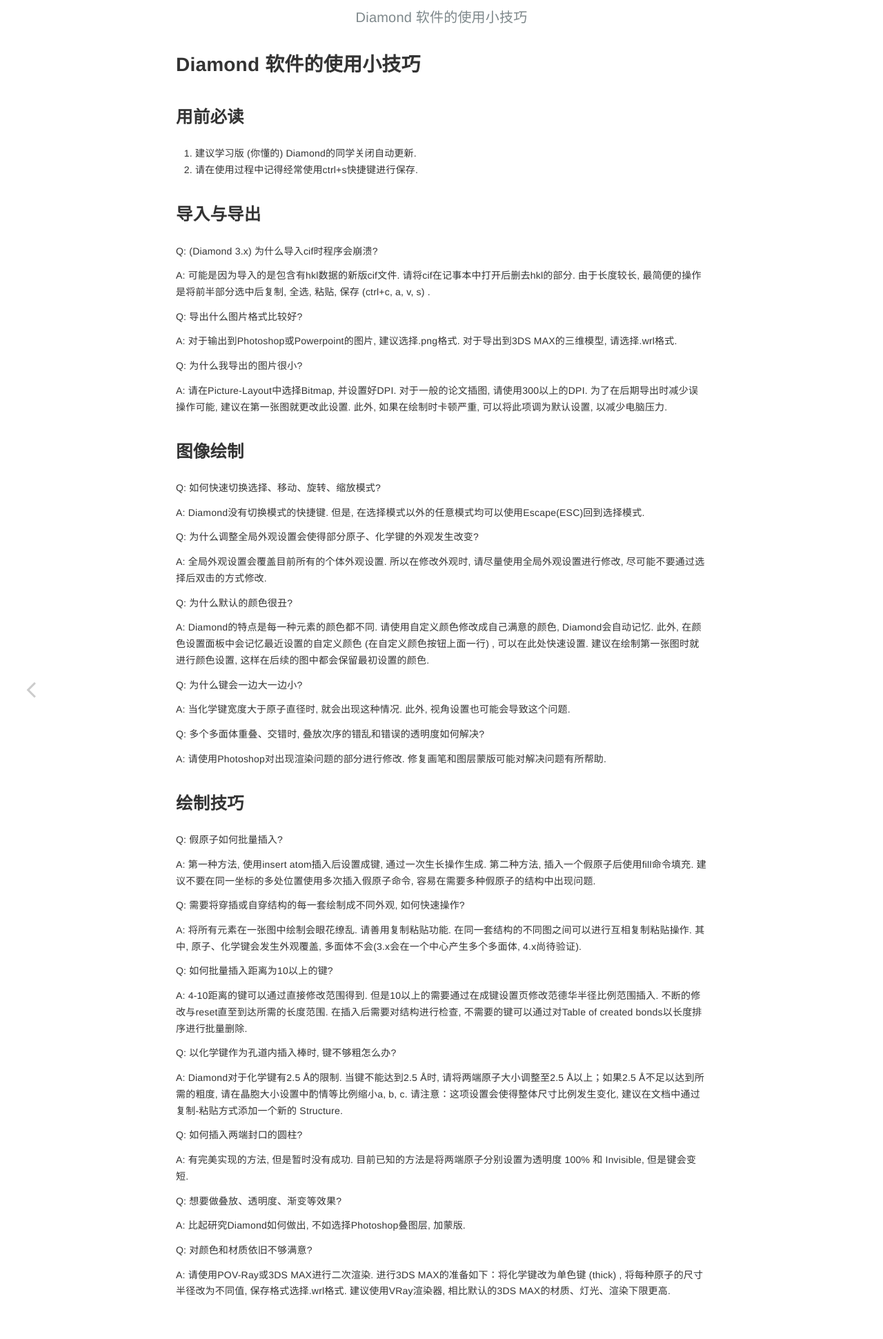
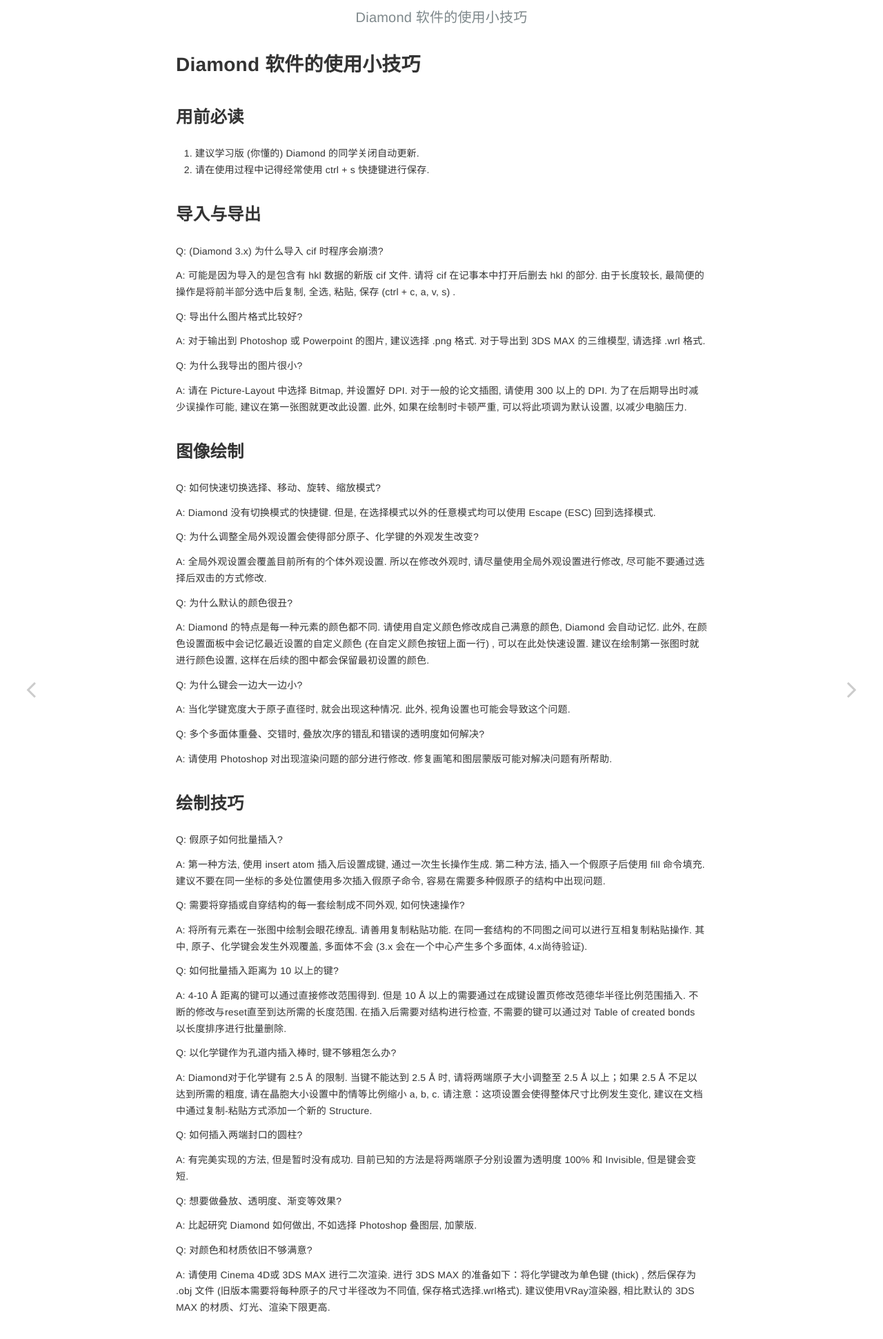
Before and after one commit to tkaray/tkaray.github.io, a Jekyll site: the page built from _posts/2022-11-10-diamond-faq.md, in a window 1280 px wide. Shown: the top 1941 px of the page at 69% size. Built offline with Jekyll 4.4.1, drawn with Linux system fonts in a browser that asks for light colours.

Commit message:
add new posts

```diff
--- a/_posts/2022-11-10-diamond-faq.md
+++ b/_posts/2022-11-10-diamond-faq.md
@@ -5,27 +5,27 @@ title: Diamond 软件的使用小技巧
 ---
 
 ## 用前必读
-1. 建议学习版 (你懂的) Diamond的同学关闭自动更新.
-2. 请在使用过程中记得经常使用ctrl+s快捷键进行保存.
+1. 建议学习版 (你懂的) Diamond 的同学关闭自动更新.
+2. 请在使用过程中记得经常使用 ctrl + s 快捷键进行保存.
 
 ## 导入与导出
-Q: (Diamond 3.x) 为什么导入cif时程序会崩溃?
+Q: (Diamond 3.x) 为什么导入 cif 时程序会崩溃?
 
-A: 可能是因为导入的是包含有hkl数据的新版cif文件. 请将cif在记事本中打开后删去hkl的部分. 由于长度较长, 最简便的操作是将前半部分选中后复制, 全选, 粘贴, 保存 (ctrl+c, a, v, s) .
+A: 可能是因为导入的是包含有 hkl 数据的新版 cif 文件. 请将 cif 在记事本中打开后删去 hkl 的部分. 由于长度较长, 最简便的操作是将前半部分选中后复制, 全选, 粘贴, 保存 (ctrl + c, a, v, s) .
 
 Q: 导出什么图片格式比较好?
 
-A: 对于输出到Photoshop或Powerpoint的图片, 建议选择.png格式. 对于导出到3DS MAX的三维模型, 请选择.wrl格式.
+A: 对于输出到 Photoshop 或 Powerpoint 的图片, 建议选择 .png 格式. 对于导出到 3DS MAX 的三维模型, 请选择 .wrl 格式.
 
 Q: 为什么我导出的图片很小?
 
-A: 请在Picture-Layout中选择Bitmap, 并设置好DPI. 对于一般的论文插图, 请使用300以上的DPI. 为了在后期导出时减少误操作可能, 建议在第一张图就更改此设置. 此外, 如果在绘制时卡顿严重, 可以将此项调为默认设置, 以减少电脑压力.
+A: 请在 Picture-Layout 中选择 Bitmap, 并设置好 DPI. 对于一般的论文插图, 请使用 300 以上的 DPI. 为了在后期导出时减少误操作可能, 建议在第一张图就更改此设置. 此外, 如果在绘制时卡顿严重, 可以将此项调为默认设置, 以减少电脑压力.
 
 ## 图像绘制
 
 Q: 如何快速切换选择、移动、旋转、缩放模式?
 
-A: Diamond没有切换模式的快捷键. 但是, 在选择模式以外的任意模式均可以使用Escape(ESC)回到选择模式.
+A: Diamond 没有切换模式的快捷键. 但是, 在选择模式以外的任意模式均可以使用 Escape (ESC) 回到选择模式.
 
 Q: 为什么调整全局外观设置会使得部分原子、化学键的外观发生改变?
 
@@ -33,7 +33,7 @@ A: 全局外观设置会覆盖目前所有的个体外观设置. 所以在修改
 
 Q: 为什么默认的颜色很丑?
 
-A: Diamond的特点是每一种元素的颜色都不同. 请使用自定义颜色修改成自己满意的颜色, Diamond会自动记忆. 此外, 在颜色设置面板中会记忆最近设置的自定义颜色 (在自定义颜色按钮上面一行) , 可以在此处快速设置. 建议在绘制第一张图时就进行颜色设置, 这样在后续的图中都会保留最初设置的颜色.
+A: Diamond 的特点是每一种元素的颜色都不同. 请使用自定义颜色修改成自己满意的颜色, Diamond 会自动记忆. 此外, 在颜色设置面板中会记忆最近设置的自定义颜色 (在自定义颜色按钮上面一行) , 可以在此处快速设置. 建议在绘制第一张图时就进行颜色设置, 这样在后续的图中都会保留最初设置的颜色.
 
 Q: 为什么键会一边大一边小?
 
@@ -41,25 +41,25 @@ A: 当化学键宽度大于原子直径时, 就会出现这种情况. 此外,
 
 Q: 多个多面体重叠、交错时, 叠放次序的错乱和错误的透明度如何解决?
 
-A: 请使用Photoshop对出现渲染问题的部分进行修改. 修复画笔和图层蒙版可能对解决问题有所帮助.
+A: 请使用 Photoshop 对出现渲染问题的部分进行修改. 修复画笔和图层蒙版可能对解决问题有所帮助.
 
 ## 绘制技巧
 
 Q: 假原子如何批量插入?
 
-A: 第一种方法, 使用insert atom插入后设置成键, 通过一次生长操作生成. 第二种方法, 插入一个假原子后使用fill命令填充. 建议不要在同一坐标的多处位置使用多次插入假原子命令, 容易在需要多种假原子的结构中出现问题.
+A: 第一种方法, 使用 insert atom 插入后设置成键, 通过一次生长操作生成. 第二种方法, 插入一个假原子后使用 fill 命令填充. 建议不要在同一坐标的多处位置使用多次插入假原子命令, 容易在需要多种假原子的结构中出现问题.
 
 Q: 需要将穿插或自穿结构的每一套绘制成不同外观, 如何快速操作?
 
-A: 将所有元素在一张图中绘制会眼花缭乱. 请善用复制粘贴功能. 在同一套结构的不同图之间可以进行互相复制粘贴操作. 其中, 原子、化学键会发生外观覆盖, 多面体不会(3.x会在一个中心产生多个多面体, 4.x尚待验证).
+A: 将所有元素在一张图中绘制会眼花缭乱. 请善用复制粘贴功能. 在同一套结构的不同图之间可以进行互相复制粘贴操作. 其中, 原子、化学键会发生外观覆盖, 多面体不会 (3.x 会在一个中心产生多个多面体, 4.x尚待验证).
 
-Q: 如何批量插入距离为10以上的键?
+Q: 如何批量插入距离为 10 以上的键?
 
-A: 4-10距离的键可以通过直接修改范围得到. 但是10以上的需要通过在成键设置页修改范德华半径比例范围插入. 不断的修改与reset直至到达所需的长度范围. 在插入后需要对结构进行检查, 不需要的键可以通过对Table of created bonds以长度排序进行批量删除.
+A: 4-10 Å 距离的键可以通过直接修改范围得到. 但是 10 Å 以上的需要通过在成键设置页修改范德华半径比例范围插入. 不断的修改与reset直至到达所需的长度范围. 在插入后需要对结构进行检查, 不需要的键可以通过对 Table of created bonds 以长度排序进行批量删除.
 
 Q: 以化学键作为孔道内插入棒时, 键不够粗怎么办?
 
-A: Diamond对于化学键有2.5 Å的限制. 当键不能达到2.5 Å时, 请将两端原子大小调整至2.5 Å以上；如果2.5 Å不足以达到所需的粗度, 请在晶胞大小设置中酌情等比例缩小a, b, c. 请注意：这项设置会使得整体尺寸比例发生变化, 建议在文档中通过复制-粘贴方式添加一个新的 Structure.
+A: Diamond对于化学键有 2.5 Å 的限制. 当键不能达到 2.5 Å 时, 请将两端原子大小调整至 2.5 Å 以上；如果 2.5 Å 不足以达到所需的粗度, 请在晶胞大小设置中酌情等比例缩小 a, b, c. 请注意：这项设置会使得整体尺寸比例发生变化, 建议在文档中通过复制-粘贴方式添加一个新的 Structure.
 
 Q: 如何插入两端封口的圆柱?
 
@@ -67,8 +67,8 @@ A: 有完美实现的方法, 但是暂时没有成功. 目前已知的方法是
 
 Q: 想要做叠放、透明度、渐变等效果?
 
-A: 比起研究Diamond如何做出, 不如选择Photoshop叠图层, 加蒙版.
+A: 比起研究 Diamond 如何做出, 不如选择 Photoshop 叠图层, 加蒙版.
 
 Q: 对颜色和材质依旧不够满意?
 
-A: 请使用POV-Ray或3DS MAX进行二次渲染. 进行3DS MAX的准备如下：将化学键改为单色键 (thick) , 将每种原子的尺寸半径改为不同值, 保存格式选择.wrl格式. 建议使用VRay渲染器, 相比默认的3DS MAX的材质、灯光、渲染下限更高.
+A: 请使用 Cinema 4D或 3DS MAX 进行二次渲染. 进行 3DS MAX 的准备如下：将化学键改为单色键 (thick) , 然后保存为 .obj 文件 (旧版本需要将每种原子的尺寸半径改为不同值, 保存格式选择.wrl格式). 建议使用VRay渲染器, 相比默认的 3DS MAX 的材质、灯光、渲染下限更高.
```
Also changed, not shown: _pages/02 info-hunter.md (+2 -2 lines), _posts/2022-03-10-Miscellaneous-chem.md (+9 -1 lines), _posts/2022-03-10-Miscellaneous-other.md (+4 -0 lines), _posts/2024-10-02-phosMOF.md (added, +122 -0 lines).
